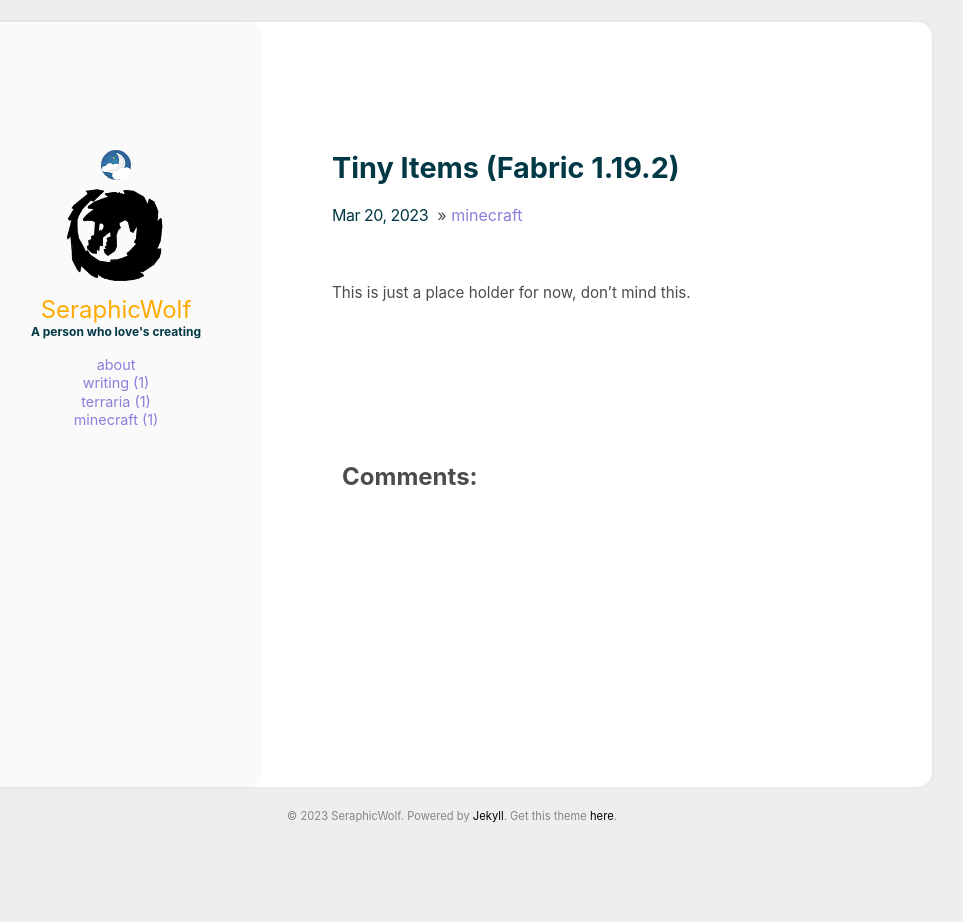
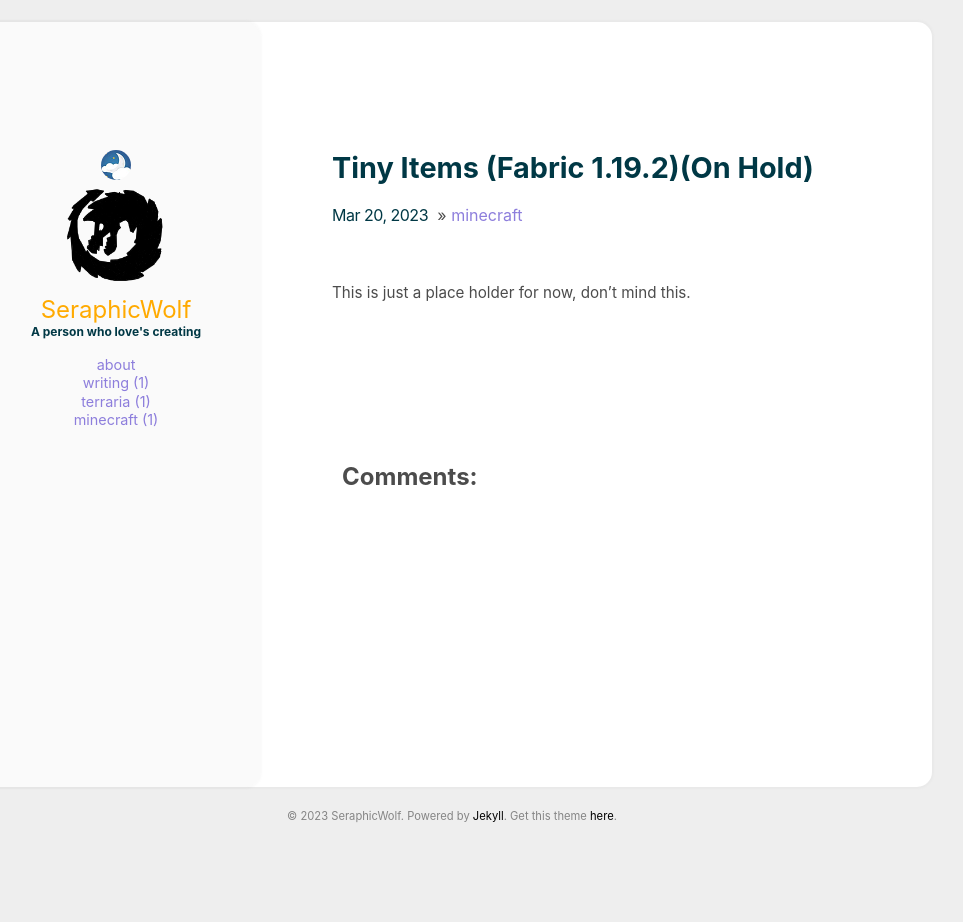
Before and after one commit to SeraphicWolf/SeraphicWolf.github.io, a Jekyll site: the page built from _posts/2023-3-20-tiny_items.md, in a window 1280 px wide. Shown: the whole page, without its empty margins (188-1151 px from the left). Built offline with Jekyll 4.4.1, drawn with Linux system fonts in a browser that asks for light colours; comment, search, counter and statistics services are not loaded.

Commit message:
Create _posts/2023-3-20-tiny_items.md

```diff
--- a/_posts/2023-3-20-tiny_items.md
+++ b/_posts/2023-3-20-tiny_items.md
@@ -1,7 +1,8 @@
 ---
-title: Tiny Items (Fabric 1.19.2)
-categories: [minecraft]
+title: Tiny Items (Fabric 1.19.2)(On Hold)
+categories:
+  - minecraft
 comments: true
+
 ---
-
 This is just a place holder for now, don't mind this.
```
